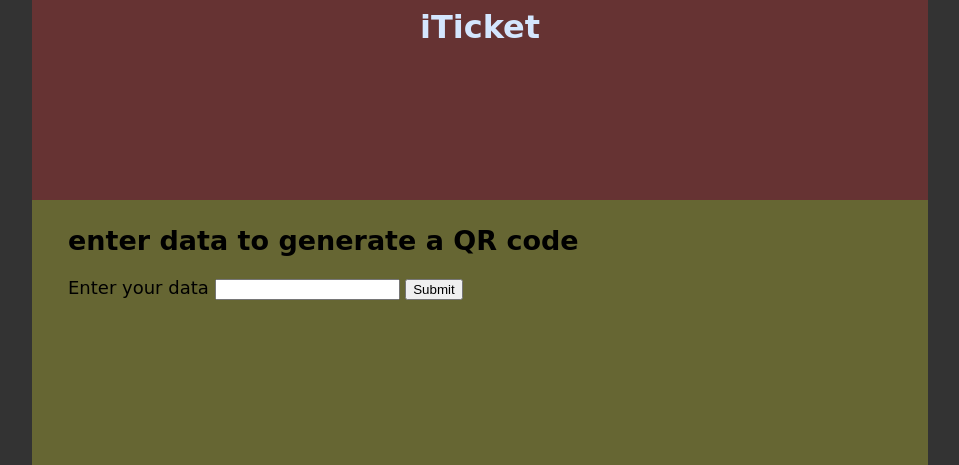
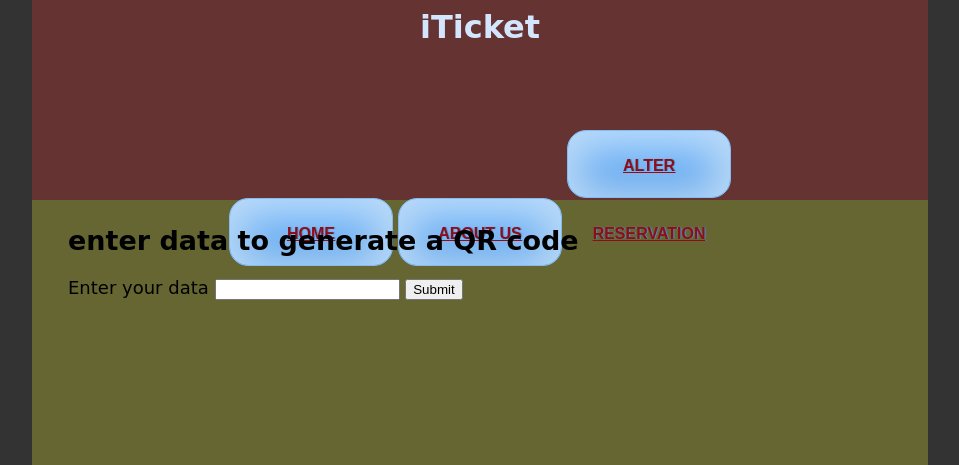
Before and after one commit to sasitha/iTicket, a CodeIgniter app: page /home_controller/qr_display in a window 1280 px wide. Shown: the top 465 px of the page, without its empty margins (160-1119 px from the left). Run offline with CodeIgniter, Linux system fonts and the light colour scheme; style sheets or scripts are compiled from the project's sources.

Commit message:
header buttons are added

```diff
--- a/application/controllers/home_controller.php
+++ b/application/controllers/home_controller.php
@@ -70,6 +70,10 @@
         $this->load->view('qr_view', $qr_data);
     }
 
+    public function about(){
+        $this->load->view('about');
+    }
+
 }
 
 ?>
--- /dev/null
+++ b/application/views/about.php
@@ -0,0 +1,6 @@
+<?php $this->load->view('header');?>
+this is the about page
+<br>
+add content you want
+
+<?php $this->load->view('footer'); ?>
--- a/application/views/header.php
+++ b/application/views/header.php
@@ -6,7 +6,11 @@
 
 <body>
 <div id="header">
-	<h1>iTicket</h1>
+    <h1>iTicket</h1>
+        <br><br><br><br><br>
+        <button type="button" class ="button"><a href ="<?php echo base_url();?>">HOME</a></button>
+        <button type="button" class ="button"><a href ="<?php echo base_url('/home_controller/about');?>">ABOUT US</a></button>
+        <button type="button" class ="button"><a href ="">ALTER RESERVATION</a></button>
 </div>
 
 <div id= "main">
```
Also changed, not shown: images/test.php (added, +7 -0 lines), videos/test.php (added, +7 -0 lines).
